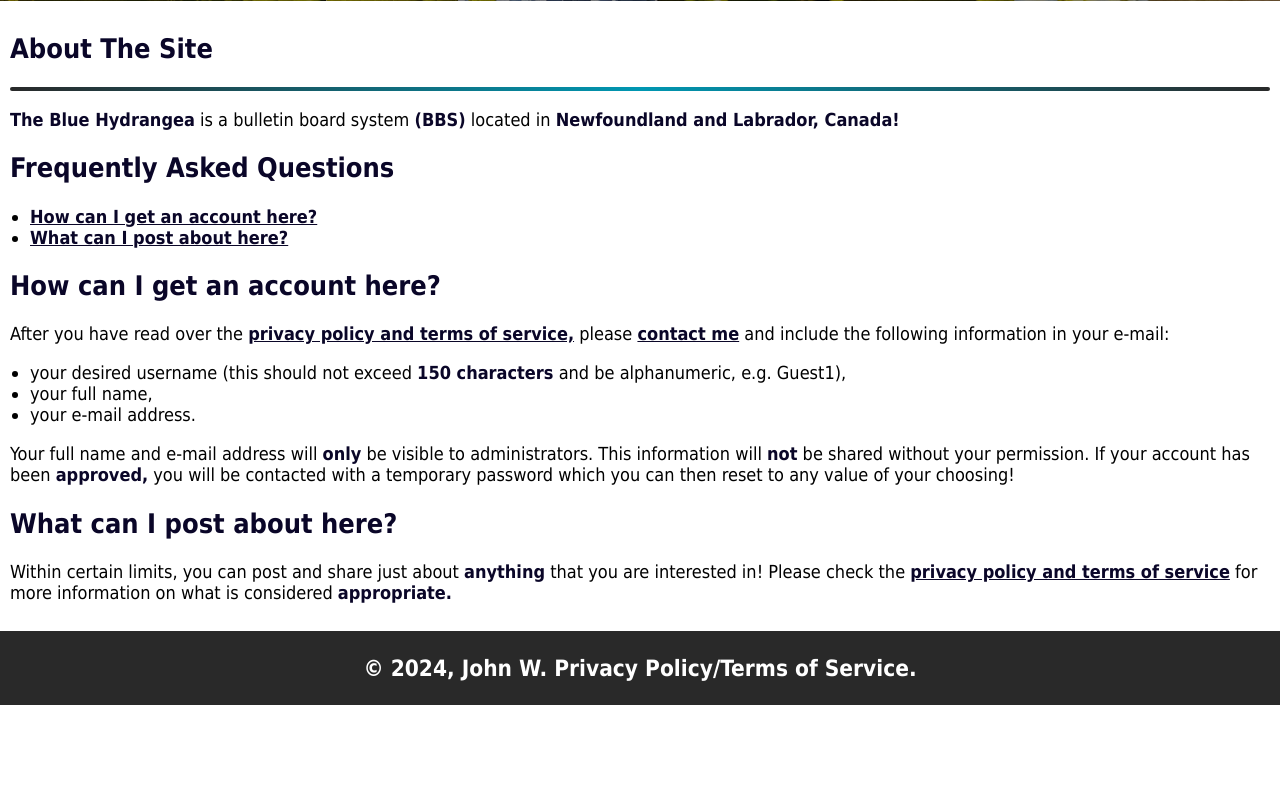
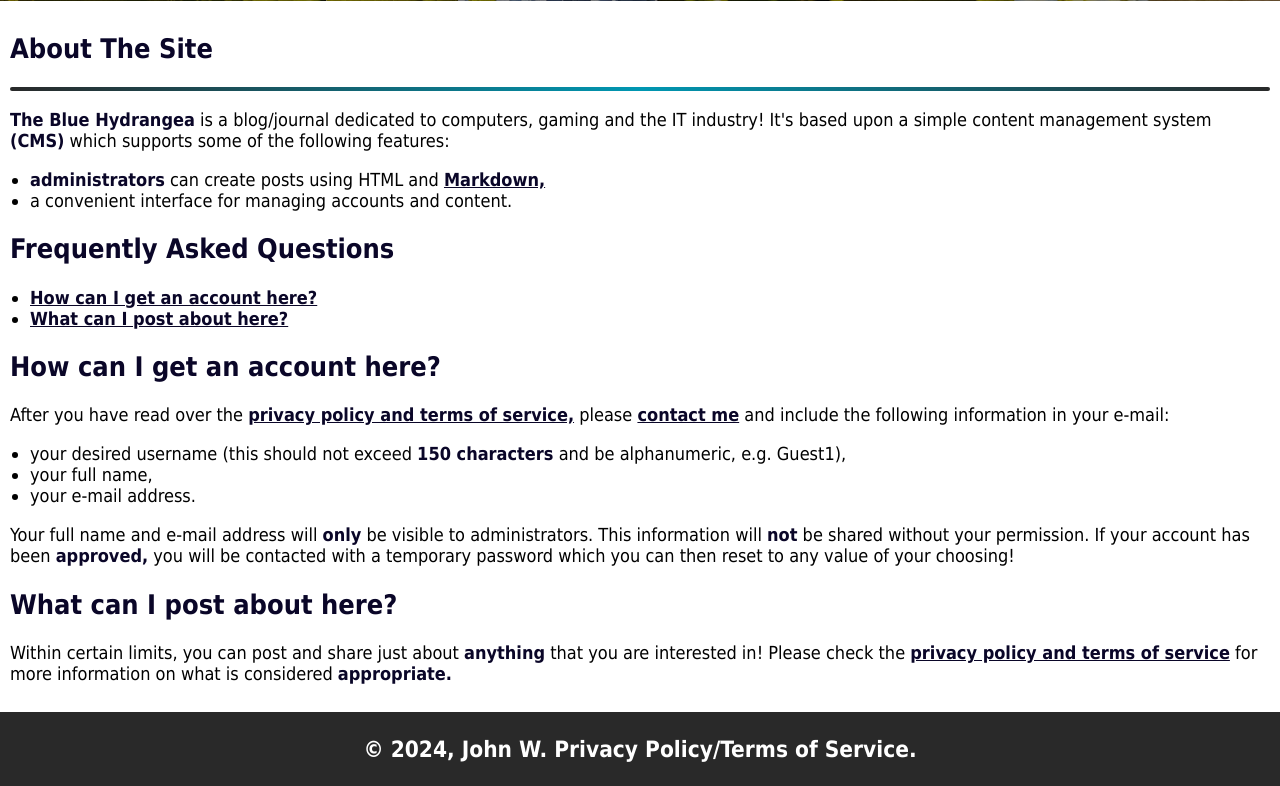
Before and after one commit to st0h/Django, a Django app: template website/posts/templates/posts/about.html in a window 1280 px wide. Shown: the part 507-1293 px from the top of the page. Before the commit the page ends 1212 px from the top, so only its background shows below. Run offline with Django 3.2, Linux system fonts and the light colour scheme; the template is opened without the code that fills it, so the values that code supplies are empty.

Commit message:
Nope, we're making a blog/journal after all

```diff
--- a/website/posts/templates/posts/about.html
+++ b/website/posts/templates/posts/about.html
@@ -2,8 +2,12 @@
 {% block content %}
 <h1>About The Site</h1>
 <hr>
-<p><strong>The Blue Hydrangea</strong> is a bulletin board system <strong>(BBS)</strong> located in <strong>Newfoundland and Labrador,
-Canada!</strong></p>
+<p><strong>The Blue Hydrangea</strong> is a blog/journal dedicated to computers, gaming and the IT industry! It's based upon a simple
+content management system <strong>(CMS)</strong> which supports some of the following features:</p>
+<ul>
+	<li><strong>administrators</strong> can create posts using HTML and <a href="https://www.markdownguide.org">Markdown,</a></li>
+	<li>a convenient interface for managing accounts and content.</li>
+</ul>
 <h2>Frequently Asked Questions</h2>
 <ul>
     <li><a href="#faq1">How can I get an account here?</a></li>
```
Also changed, not shown: README.md.
